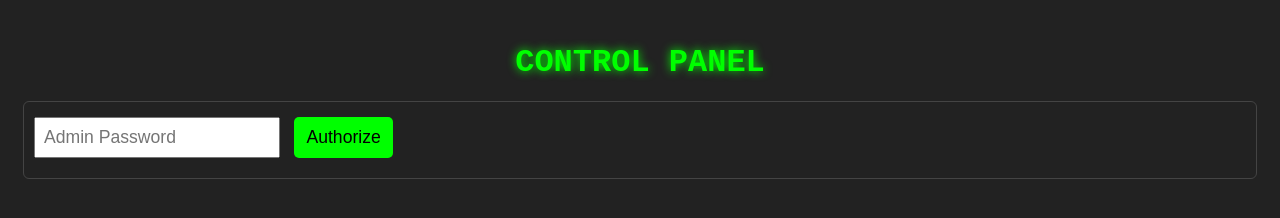
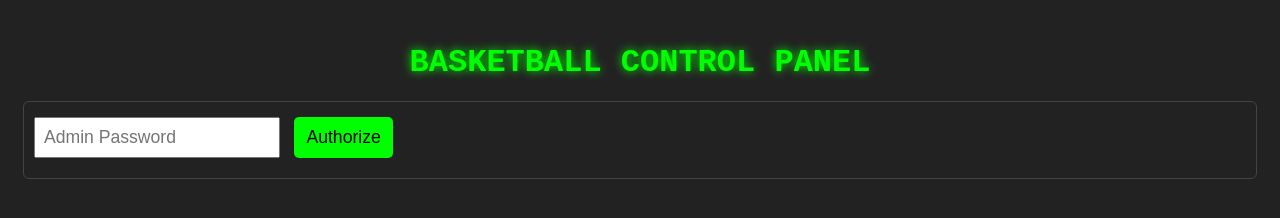
Before and after one commit to manuvarkey/scoreboard-webapp, a website: page basketball/public/control.html in a window 1280 px wide. Drawn offline with Linux system fonts and the light colour scheme; a web font is replaced by a local one.

Commit message:
Minor update

```diff
--- a/basketball/public/control.html
+++ b/basketball/public/control.html
@@ -112,7 +112,7 @@
   </style>
 </head>
 <body>
-  <h1 class="header led">CONTROL PANEL</h1>
+  <h1 class="header led">BASKETBALL CONTROL PANEL</h1>
 
   <div class="section" id="authSection">
     <input id="pass" type="password" placeholder="Admin Password">
```
